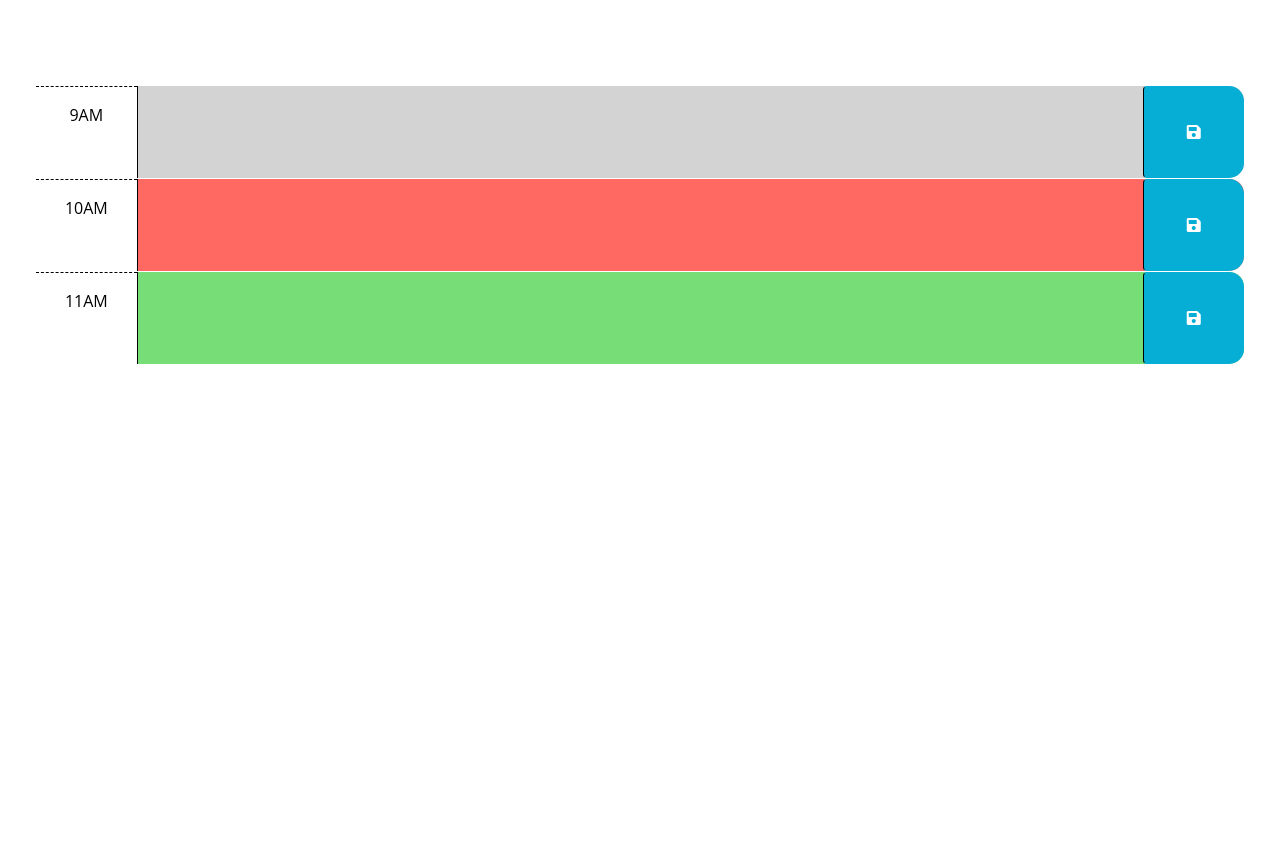
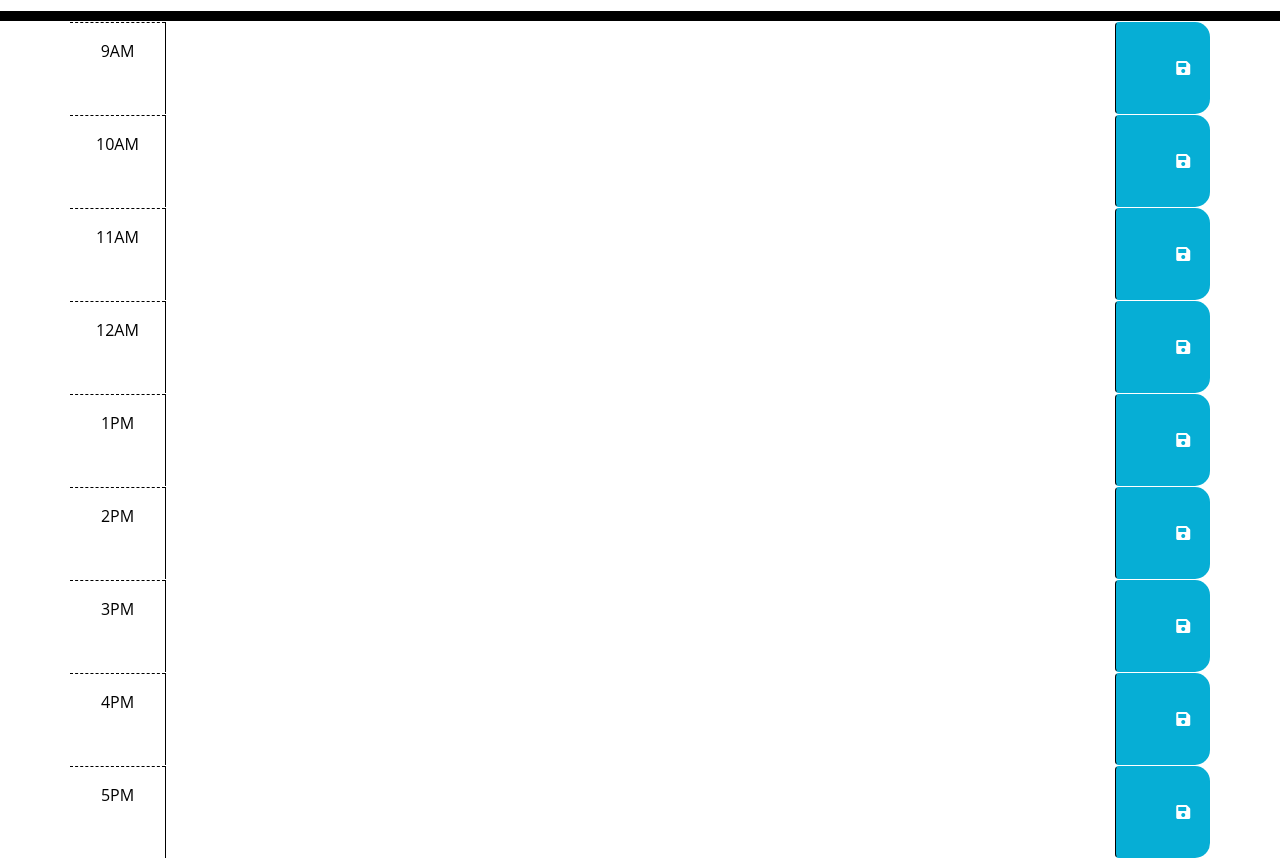
Before and after one commit to Adrler719/Work-Day-Scheduler, a plain HTML site: page index.html in a window 1280 px wide. Shown: the part 166-1024 px from the top of the page. Before the commit the page ends 800 px from the top, so only its background shows below. Drawn offline with nearby package versions, Linux system fonts and the light colour scheme.

Commit message:
added time blocks to html and current day to header

```diff
--- a/index.html
+++ b/index.html
@@ -25,12 +25,13 @@
   </head>
 
   <body>
-    <header class="p-5 mb-4">
+    <header class="title">
       <h1 class="display-3">Work Day Scheduler</h1>
       <p class="lead">A simple calendar app for scheduling your work day</p>
       <p id="currentDay" class="lead"></p>
     </header>
-    <div class="container-fluid px-5">
+
+    <div class="container">
       <!-- Use class for "past", "present", and "future" to apply styles to the
         time-block divs accordingly. The javascript will need to do this by
         adding/removing these classes on each div by comparing the hour in the
@@ -41,34 +42,81 @@
         code is implemented.
         -->
 
-      <!-- Example of a past time block. The "past" class adds a gray background color. -->
-      <div id="hour-9" class="row time-block past">
+      <div id="hour-9" class="row time-block">
         <div class="col-2 col-md-1 hour text-center py-3">9AM</div>
         <textarea class="col-8 col-md-10 description" rows="3"> </textarea>
         <button class="btn saveBtn col-2 col-md-1" aria-label="save">
-          <i class="fas fa-save" aria-hidden="true"></i>
+          <i class="fas fa-save"></i>
         </button>
       </div>
 
-      <!-- Example of a present time block. The "present" class adds a red background color. -->
-      <div id="hour-10" class="row time-block present">
+      <div id="hour-10" class="row time-block">
         <div class="col-2 col-md-1 hour text-center py-3">10AM</div>
         <textarea class="col-8 col-md-10 description" rows="3"> </textarea>
         <button class="btn saveBtn col-2 col-md-1" aria-label="save">
-          <i class="fas fa-save" aria-hidden="true"></i>
+          <i class="fas fa-save"></i>
         </button>
       </div>
 
-      <!-- Example of a future time block. The "future" class adds a green background color. -->
-      <div id="hour-11" class="row time-block future">
+      <div id="hour-11" class="row time-block">
         <div class="col-2 col-md-1 hour text-center py-3">11AM</div>
         <textarea class="col-8 col-md-10 description" rows="3"> </textarea>
         <button class="btn saveBtn col-2 col-md-1" aria-label="save">
-          <i class="fas fa-save" aria-hidden="true"></i>
+          <i class="fas fa-save"></i>
+        </button>
+      </div>
+
+      <div id="hour-12" class="row time-block">
+        <div class="col-2 col-md-1 hour text-center py-3">12AM</div>
+        <textarea class="col-8 col-md-10 description" rows="3"> </textarea>
+        <button class="btn saveBtn col-2 col-md-1" aria-label="save">
+          <i class="fas fa-save"></i>
+        </button>
+      </div>
+
+      <div id="hour-12" class="row time-block">
+        <div class="col-2 col-md-1 hour text-center py-3">1PM</div>
+        <textarea class="col-8 col-md-10 description" rows="3"> </textarea>
+        <button class="btn saveBtn col-2 col-md-1" aria-label="save">
+          <i class="fas fa-save"></i>
+        </button>
+      </div>
+
+      <div id="hour-12" class="row time-block">
+        <div class="col-2 col-md-1 hour text-center py-3">2PM</div>
+        <textarea class="col-8 col-md-10 description" rows="3"> </textarea>
+        <button class="btn saveBtn col-2 col-md-1" aria-label="save">
+          <i class="fas fa-save"></i>
+        </button>
+      </div>
+
+      <div id="hour-12" class="row time-block">
+        <div class="col-2 col-md-1 hour text-center py-3">3PM</div>
+        <textarea class="col-8 col-md-10 description" rows="3"> </textarea>
+        <button class="btn saveBtn col-2 col-md-1" aria-label="save">
+          <i class="fas fa-save"></i>
+        </button>
+      </div>
+
+      <div id="hour-12" class="row time-block">
+        <div class="col-2 col-md-1 hour text-center py-3">4PM</div>
+        <textarea class="col-8 col-md-10 description" rows="3"> </textarea>
+        <button class="btn saveBtn col-2 col-md-1" aria-label="save">
+          <i class="fas fa-save"></i>
+        </button>
+      </div>
+
+      <div id="hour-12" class="row time-block">
+        <div class="col-2 col-md-1 hour text-center py-3">5PM</div>
+        <textarea class="col-8 col-md-10 description" rows="3"> </textarea>
+        <button class="btn saveBtn col-2 col-md-1" aria-label="save">
+          <i class="fas fa-save"></i>
         </button>
       </div>
     </div>
 
+    <script src="https://code.jquery.com/jquery-3.5.1.min.js"></script>
+    <script src="https://cdnjs.cloudflare.com/ajax/libs/moment.js/2.24.0/moment.min.js"></script>
     <script src="https://cdnjs.cloudflare.com/ajax/libs/jquery/3.2.1/jquery.min.js"></script>
     <script src="https://cdn.jsdelivr.net/npm/dayjs@1.11.3/dayjs.min.js"
     integrity="sha256-iu/zLUB+QgISXBLCW/mcDi/rnf4m4uEDO0wauy76x7U="
--- a/script.js
+++ b/script.js
@@ -1,7 +1,8 @@
 // Wrap all code that interacts with the DOM in a call to jQuery to ensure that
 // the code isn't run until the browser has finished rendering all the elements
 // in the html.
-$(function () {
+
+$(document).ready(function () {
   // TODO: Add a listener for click events on the save button. This code should
   // use the id in the containing time-block as a key to save the user input in
   // local storage. HINT: What does `this` reference in the click listener
@@ -20,4 +21,5 @@ $(function () {
   // attribute of each time-block be used to do this?
   //
   // TODO: Add code to display the current date in the header of the page.
+  $('#currentDay').text(moment().format('dddd, MMMM Do'));
 });
--- a/style.css
+++ b/style.css
@@ -12,6 +12,11 @@ textarea {
   padding: 10px;
 }
 
+.title {
+  text-align: center;
+  border-bottom: 10px solid black;
+}
+
 .description {
   white-space: pre-wrap;
 }
@@ -21,6 +26,7 @@ textarea {
 }
 
 .row {
+  white-space: pre-wrap;
   border-top: 1px solid white;
 }
 
```
